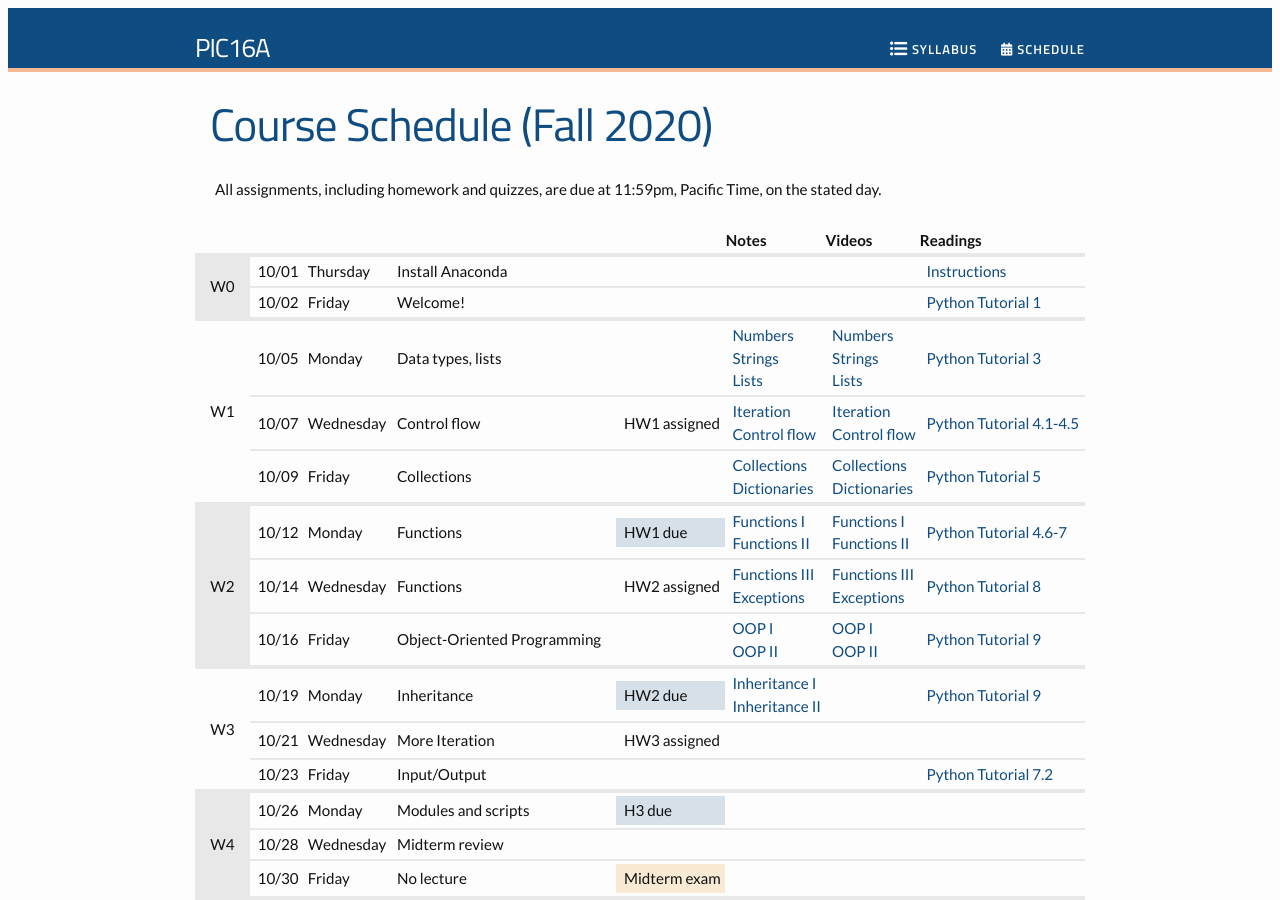
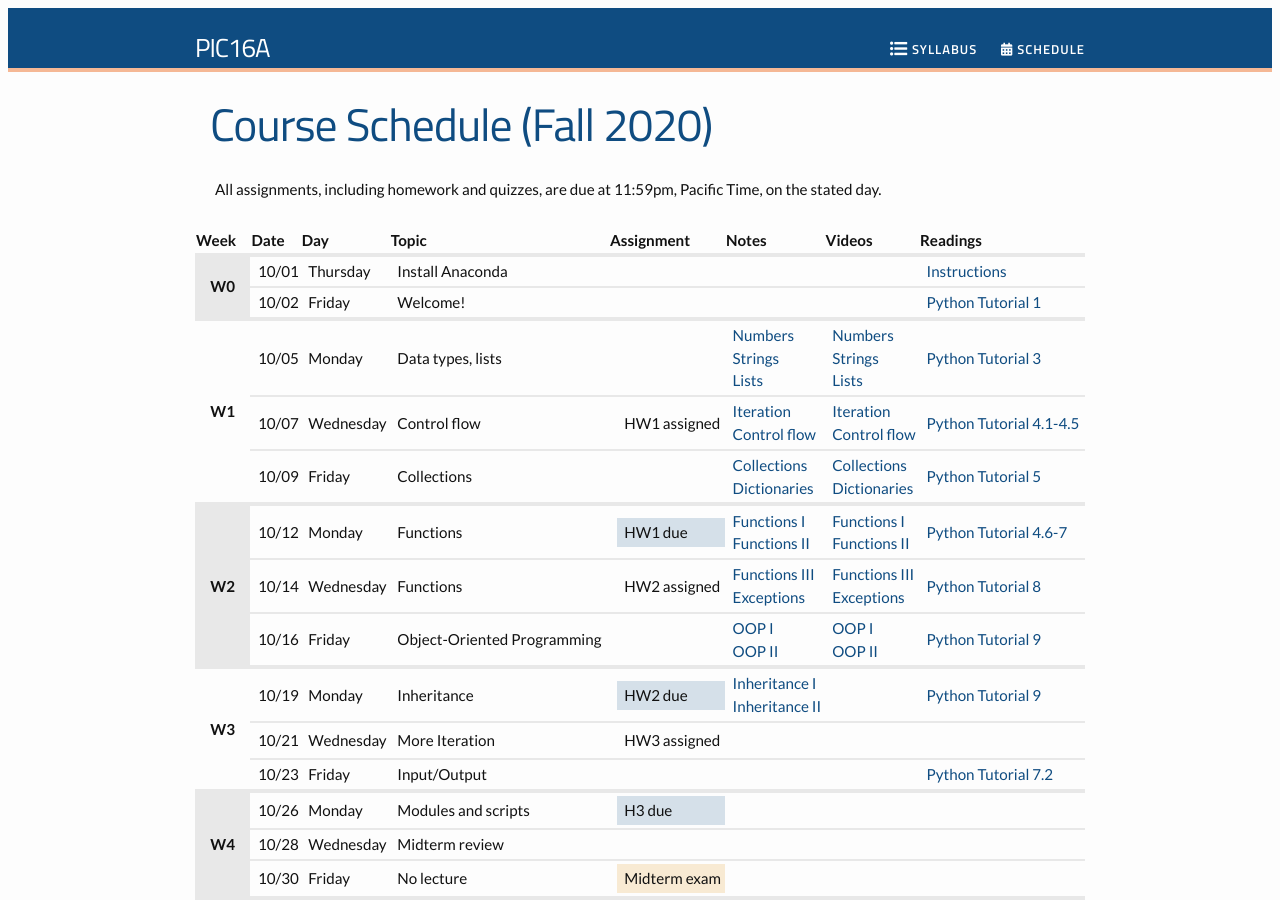
Before and after one commit to PhilChodrow/PIC16A, a Jekyll site: the page built from schedule.md, in a window 1280 px wide and 900 px high. Built offline with Jekyll 4.4.1, drawn with Linux system fonts in a browser that asks for light colours; nearby versions of some CDN libraries; some of the changed lines change nothing that is shown.

Commit message:
accessibility updates?

```diff
--- a/schedule.md
+++ b/schedule.md
@@ -12,18 +12,18 @@ All assignments, including homework and quizzes, are due at 11:59pm, Pacific Tim
 
 <table style="width:100%">
     <tr>
-        <th></th>
-        <th></th>
-        <th></th>
-        <th></th>
-        <th></th>
+        <th>Week</th>
+        <th>Date</th>
+        <th>Day</th>
+        <th>Topic</th>
+        <th>Assignment</th>
         <th>Notes</th>
         <th>Videos</th>
         <th>Readings</th>
     </tr>
     <tbody class="week">
     <tr>
-        <td rowspan="4" class="week_marker_even"> W0 </td>
+        <th rowspan="2" class="week_marker_even"> W0 </th>
         <td>10/01</td>
         <td>Thursday</td>
         <td>Install Anaconda</td>
@@ -41,12 +41,14 @@ All assignments, including homework and quizzes, are due at 11:59pm, Pacific Tim
         <td></td>
         <td></td>
         <td></td>
-        <td> <a href="https://docs.python.org/3/tutorial/appetite.html">Python Tutorial 1 </a></td>
+        <td>
+            <a href="https://docs.python.org/3/tutorial/appetite.html">Python Tutorial 1 </a>
+        </td>
     </tr>
     </tbody>
     <tbody class="week">
     <tr>
-        <td rowspan="5" class="week_marker_odd"> W1 </td>
+        <th rowspan="3" class="week_marker_odd"> W1 </th>
         <td>10/05</td>
         <td>Monday</td>
         <td>Data types, lists</td>
@@ -142,7 +144,7 @@ All assignments, including homework and quizzes, are due at 11:59pm, Pacific Tim
     </tbody>
     <tbody class="week">
         <tr>
-            <td rowspan="5" class="week_marker_even"> W2 </td>
+            <th rowspan="3" class="week_marker_even"> W2 </th>
             <td>10/12</td>
             <td>Monday</td>
             <td>Functions</td>
@@ -225,7 +227,7 @@ All assignments, including homework and quizzes, are due at 11:59pm, Pacific Tim
     </tbody>
     <tbody class="week">
         <tr>
-            <td rowspan="5" class="week_marker_odd"> W3 </td>
+            <th rowspan="3" class="week_marker_odd"> W3 </th>
             <td>10/19</td>
             <td>Monday</td>
             <td>Inheritance</td>
@@ -271,7 +273,7 @@ All assignments, including homework and quizzes, are due at 11:59pm, Pacific Tim
     </tbody>
     <tbody class="week">
         <tr>
-            <td rowspan="5" class="week_marker_even"> W4 </td>
+            <th rowspan="3" class="week_marker_even"> W4 </th>
             <td>10/26</td>
             <td>Monday</td>
             <td>Modules and scripts</td>
@@ -301,7 +303,7 @@ All assignments, including homework and quizzes, are due at 11:59pm, Pacific Tim
     </tbody>
     <tbody class="week">
         <tr>
-            <td rowspan="5" class="week_marker_odd"> W5 </td>
+            <th rowspan="4" class="week_marker_odd"> W5 </th>
             <td>11/02</td>
             <td>Monday</td>
             <td>Regular expressions I</td>
@@ -340,7 +342,7 @@ All assignments, including homework and quizzes, are due at 11:59pm, Pacific Tim
     </tbody>
     <tbody class="week">
         <tr>
-            <td rowspan="5" class="week_marker_even"> W6 </td>
+            <th rowspan="3" class="week_marker_even"> W6 </th>
             <td>11/09</td>
             <td>Monday</td>
             <td>Numerical Computation</td>
@@ -370,7 +372,7 @@ All assignments, including homework and quizzes, are due at 11:59pm, Pacific Tim
     </tbody>
     <tbody class="week">
         <tr>
-            <td rowspan="5" class="week_marker_odd"> W7 </td>
+            <th rowspan="3" class="week_marker_odd"> W7 </th>
             <td>11/16</td>
             <td>Monday</td>
             <td>Data visualization II </td>
@@ -400,7 +402,7 @@ All assignments, including homework and quizzes, are due at 11:59pm, Pacific Tim
     </tbody>
     <tbody class="week">
         <tr>
-            <td rowspan="5" class="week_marker_even"> W8 </td>
+            <th rowspan="4" class="week_marker_even"> W8 </th>
             <td>11/23</td>
             <td>Monday</td>
             <td>Image processing I </td>
@@ -439,7 +441,7 @@ All assignments, including homework and quizzes, are due at 11:59pm, Pacific Tim
     </tbody>
     <tbody class="week">
         <tr>
-            <td rowspan="5" class="week_marker_odd"> W9 </td>
+            <th rowspan="3" class="week_marker_odd"> W9 </th>
             <td>11/30</td>
             <td>Monday</td>
             <td>Machine learning I </td>
@@ -469,7 +471,7 @@ All assignments, including homework and quizzes, are due at 11:59pm, Pacific Tim
     </tbody>
     <tbody class="week">
         <tr>
-            <td rowspan="5" class="week_marker_even"> W10 </td>
+            <th rowspan="3" class="week_marker_even"> W10 </th>
             <td>12/07</td>
             <td>Monday</td>
             <td>Natural language processing </td>
@@ -499,8 +501,6 @@ All assignments, including homework and quizzes, are due at 11:59pm, Pacific Tim
     </tbody>
 </table>
 
-<br>
-
 # Final exam
 
 The final exam will take place on December 17th, 2020. It will be released at 8am on 12/17. The exam is intended to require approximately 3 hours of effort. You will have 24 hours to complete the the exam. This exam is open-book and open-notes.
```
